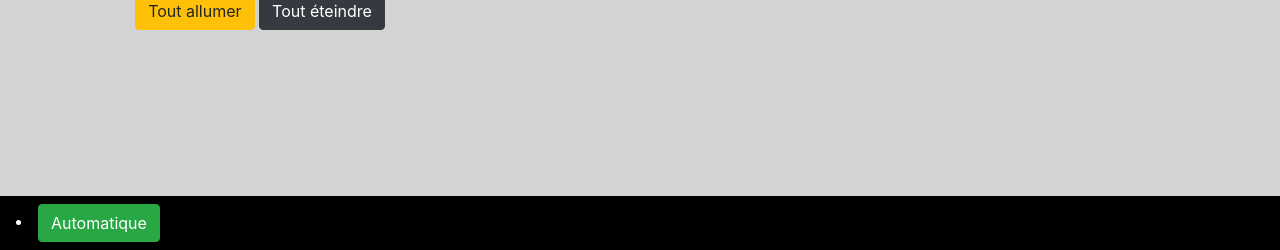
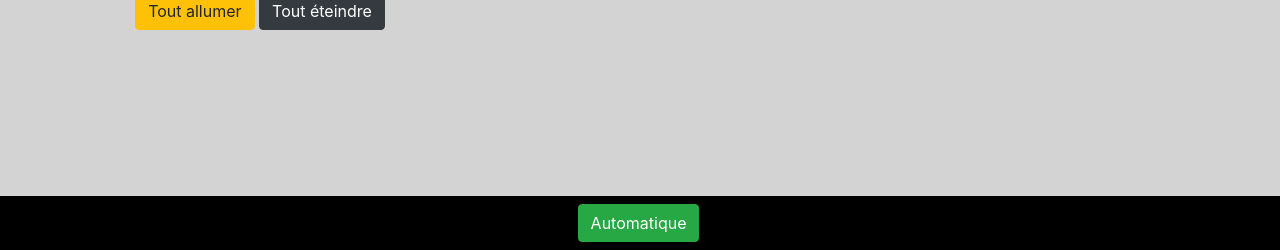
Before and after one commit to mgabelle/interfaceIot, a Flask app: page / in a window 1280 px wide. Shown: the part 550-800 px from the top of the page. Run offline with Flask 2, Linux system fonts and the light colour scheme; some libraries are stand-ins or nearby versions.

Commit message:
Changement finaux dans navbar - la navbar bottom est centrée

```diff
--- a/templates/home.html
+++ b/templates/home.html
@@ -93,11 +93,13 @@
 	</div>
 
 	<div class="container">
-		<nav class="navbar fixed-bottom" style="background-color: black; color: white;">
-			<li class="nav-item">
-			<button id="activeAuto" type="button" class="btn btn-success" onclick="changeMode(true)">Automatique</button>
-			<button id="desactiveAuto" type="button" class="btn btn-info" onclick="changeMode(false)">Manuel</button>
-			</li>
+		<nav class="navbar fixed-bottom"  style="background-color: black; color: white;">
+			<ul class="navbar-nav" style="margin-left: 45%; margin-right: 55%;">
+				<li class="nav-item">
+					<button id="activeAuto" type="button" class="btn btn-success" onclick="changeMode(true)">Automatique</button>
+					<button id="desactiveAuto" type="button" class="btn btn-info" onclick="changeMode(false)">Manuel</button>
+					</li>
+			</ul>
 		</nav>
 	</div>
 
```
